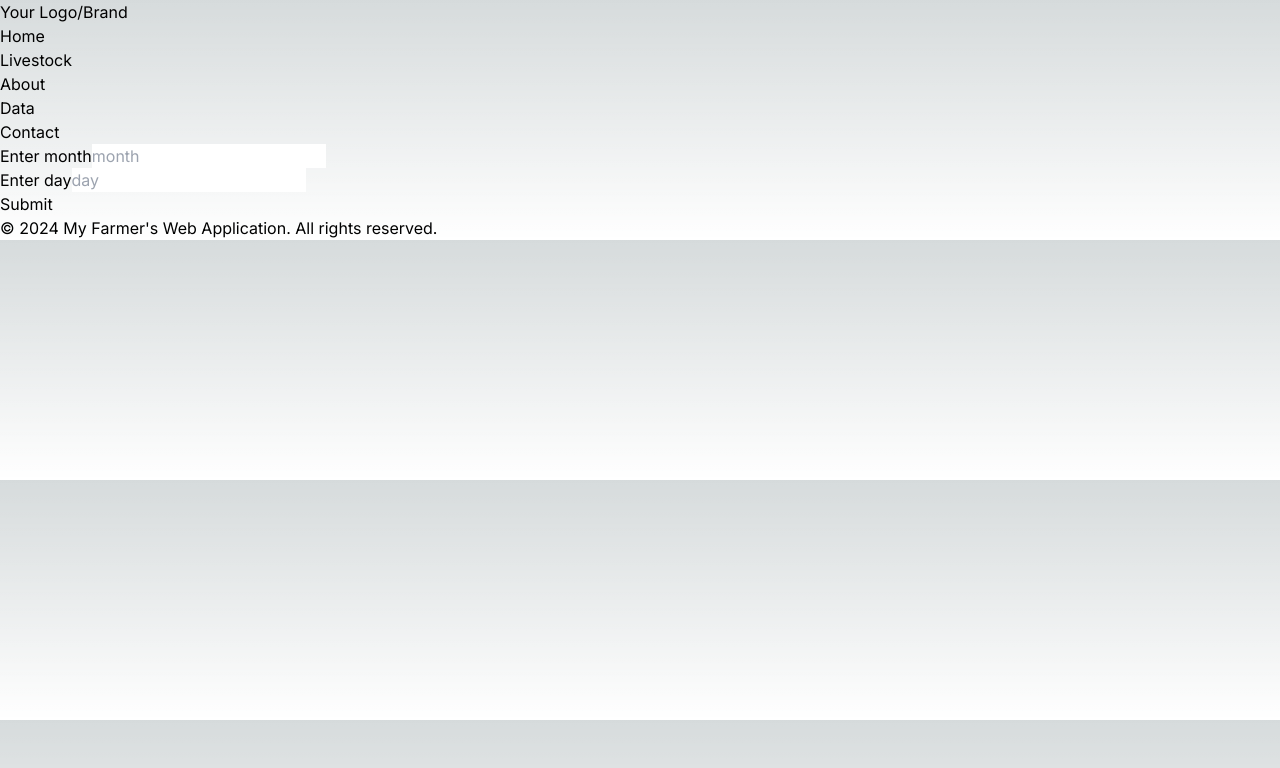
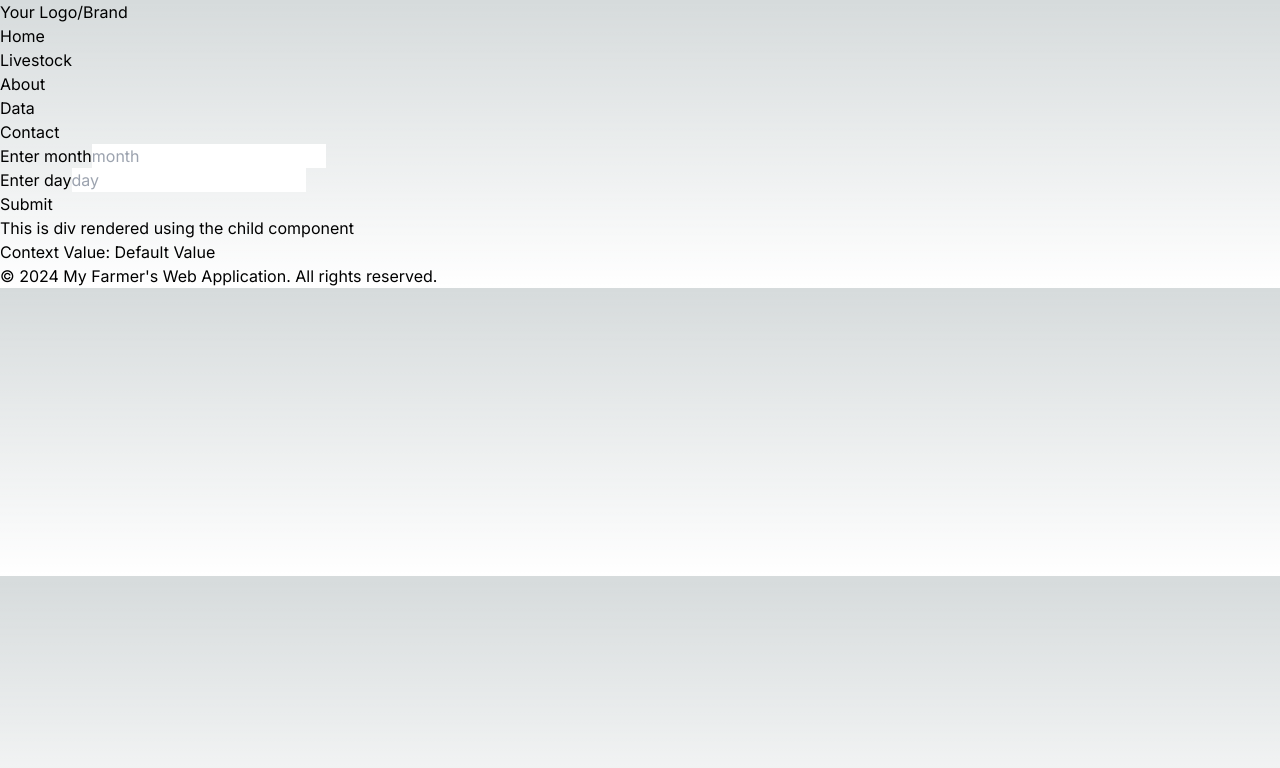
Before and after one commit to OAkinbode/webdev2_class_demo, a Next.js app: page /data in a window 1280 px wide. Shown: the top 768 px of the page. Built offline with nearby package versions, Linux system fonts and the light colour scheme.

Commit message:
Authentication workflow is started

```diff
--- a/app/data/layout.jsx
+++ b/app/data/layout.jsx
@@ -1,6 +1,7 @@
 import { Inter } from "next/font/google";
 import Header from "@/components/header";
 import Footer from "@/components/footer";
+import UseContextProvider from "@/components/useContextProvider";
 import "../globals.css";
 
 const inter = Inter({ subsets: ["latin"] });
@@ -13,7 +14,9 @@ export const metadata = {
 export default function RootLayout({ children }) {
   return (
     <html lang="en">
-      <body className={inter.className}>{children}</body>
+      <UseContextProvider>
+        <body className={inter.className}>{children}</body>
+      </UseContextProvider>
     </html>
   );
 }
--- a/app/data/page.jsx
+++ b/app/data/page.jsx
@@ -1,16 +1,25 @@
 "use client";
-import React, { useEffect, useState } from "react";
+import React, { useEffect, useState, useContext } from "react";
 import Header from "@/components/header";
 import Footer from "@/components/footer";
 import APICallAuth from "@/components/apiCallAuth";
+import MyContext from "@/components/myContext";
 
 const Data = () => {
+  const { myValue, setMyValue } = useContext(MyContext);
   return (
-    <div>
+    <div className="h-screen">
       <Header />
       <div className="min-h-screen h-screen flex justify-center items-center flex-col gap-4">
-        <APICallAuth />
+        <APICallAuth>
+          <div>This is div rendered using the child component</div>
+        </APICallAuth>
+        <div className="bg-red-200 ">
+          <p>Context Value: {myValue}</p>
+          {/* <button onClick={() => setMyValue("New Value")}>Change Value</button> */}
+        </div>
       </div>
+
       <Footer />
     </div>
   );
--- a/components/apiCallAuth.jsx
+++ b/components/apiCallAuth.jsx
@@ -1,11 +1,13 @@
 "use client";
-import React, { useEffect, useState } from "react";
-import axios from "axios";
+import React, { useEffect, useState, useContext } from "react";
+import MyContext from "@/components/myContext";
 
-const APICallAuth = () => {
+const APICallAuth = ({ children }) => {
   const [items, setItems] = useState(null);
   const [month, setMonth] = useState("");
   const [day, setDay] = useState("");
+
+  const { myValue, setMyValue } = useContext(MyContext);
 
   const getItems = async () => {
     const url = `https://numbersapi.p.rapidapi.com/${month}/${day}/date?fragment=true&json=true`;
@@ -64,6 +66,7 @@ const APICallAuth = () => {
     event.preventDefault();
     // getItems();
     postItems();
+    setMyValue(`Date is: ${day}th day of the ${month}th month`);
     // You can perform additional actions with the values here
   };
 
@@ -106,6 +109,9 @@ const APICallAuth = () => {
           </div>
         </form>
       </div>
+      <div className="border border-blue-500 rounded-md p-2 bg-blue-100">
+        {children}
+      </div>
     </div>
   );
 };
--- /dev/null
+++ b/components/myContext.js
@@ -0,0 +1,6 @@
+// MyContext.js
+import { createContext } from "react";
+
+const MyContext = createContext();
+
+export default MyContext;
--- /dev/null
+++ b/components/useContextProvider.jsx
@@ -0,0 +1,15 @@
+"use client";
+import React, { useState } from "react";
+import MyContext from "./myContext";
+
+const UseContextProvider = ({ children }) => {
+  const [myValue, setMyValue] = useState("Default Value");
+
+  return (
+    <MyContext.Provider value={{ myValue, setMyValue }}>
+      {children}
+    </MyContext.Provider>
+  );
+};
+
+export default UseContextProvider;
```
